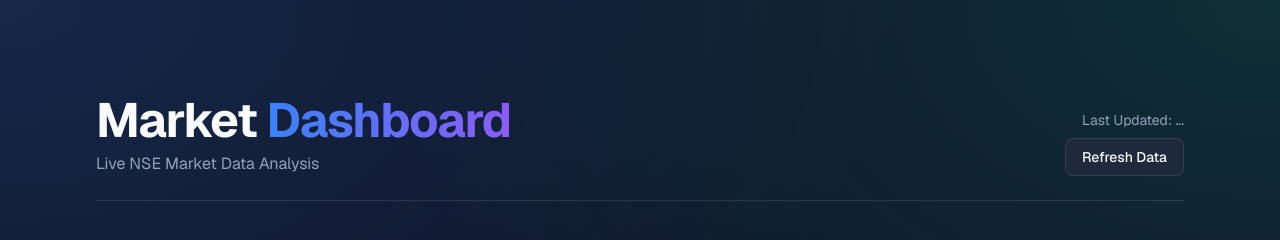
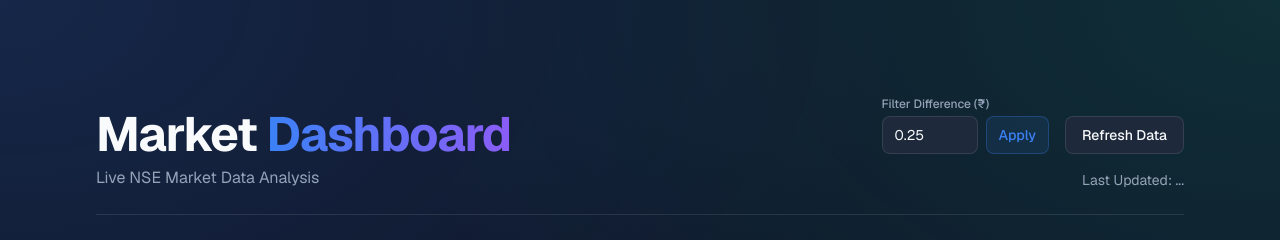
Before and after one commit to anshere0/trading-strategy-interface-, a Next.js app in the folder trading-dashboard/: page / in a window 1280 px wide. Shown: the top 240 px of the page. Built offline with nearby package versions, Linux system fonts and the light colour scheme; no server answers.

Commit message:
feat: add threshold setting for filtering stocks

```diff
--- a/trading-dashboard/src/app/api/market/route.ts
+++ b/trading-dashboard/src/app/api/market/route.ts
@@ -2,7 +2,11 @@
 
 export const dynamic = 'force-dynamic'; // Prevent static caching
 
-export async function GET() {
+export async function GET(request: Request) {
+  const { searchParams } = new URL(request.url);
+  const thresholdParam = searchParams.get('threshold');
+  const threshold = thresholdParam ? parseFloat(thresholdParam) : 0.25;
+
   const url1 = "https://www.nseindia.com/api/live-analysis-variations?index=loosers";
   const url2 = "https://www.nseindia.com/api/live-analysis-variations?index=gainers";
   const preOpenUrl = "https://www.nseindia.com/api/market-data-pre-open?key=FO";
@@ -33,7 +37,7 @@
     // Process Losers
     const losersList = losersData?.FOSec?.data || [];
     const topLosers = losersList
-      .filter((item: any) => (item.high_price - item.open_price) < 0.25)
+      .filter((item: any) => (item.high_price - item.open_price) < threshold)
       .slice(0, 15)
       .map((item: any) => ({
         symbol: item.symbol,
@@ -50,7 +54,7 @@
     // Process Gainers
     const gainersList = gainersData?.FOSec?.data || [];
     const topGainers = gainersList
-      .filter((item: any) => (item.open_price - item.low_price) < 0.25)
+      .filter((item: any) => (item.open_price - item.low_price) < threshold)
       .slice(0, 15)
       .map((item: any) => ({
         symbol: item.symbol,
--- a/trading-dashboard/src/app/page.tsx
+++ b/trading-dashboard/src/app/page.tsx
@@ -29,12 +29,14 @@
   const [loading, setLoading] = useState<boolean>(true);
   const [error, setError] = useState<string | null>(null);
   const [lastRefreshed, setLastRefreshed] = useState<string>('');
+  const [threshold, setThreshold] = useState<number>(0.25);
+  const [thresholdInput, setThresholdInput] = useState<string>('0.25');
 
   const fetchMarketData = useCallback(async () => {
     try {
       setLoading(true);
       setError(null);
-      const res = await fetch('/api/market');
+      const res = await fetch(`/api/market?threshold=${threshold}`);
       if (!res.ok) throw new Error(`HTTP error! status: ${res.status}`);
       const json: MarketData = await res.json();
 
@@ -47,7 +49,7 @@
     } finally {
       setLoading(false);
     }
-  }, []);
+  }, [threshold]);
 
   useEffect(() => {
     // Initial fetch
@@ -68,16 +70,37 @@
           <p className="text-[var(--text-secondary)]">Live NSE Market Data Analysis</p>
         </div>
         <div className="text-right flex flex-col items-end">
-          <p className="text-sm text-[var(--text-secondary)] mb-2">
+          <div className="flex gap-4 items-end justify-end mb-4">
+            <div className="flex flex-col items-start gap-1">
+              <label className="text-xs text-[var(--text-secondary)] font-medium">Filter Difference (₹)</label>
+              <div className="flex gap-2">
+                <input
+                  type="number"
+                  step="0.05"
+                  value={thresholdInput}
+                  onChange={(e) => setThresholdInput(e.target.value)}
+                  className="bg-[var(--bg-secondary)] border border-[var(--border-color)] rounded-lg px-3 py-2 text-sm w-24 focus:outline-none focus:border-[var(--accent-blue)]"
+                />
+                <button
+                  onClick={() => setThreshold(parseFloat(thresholdInput) || 0.25)}
+                  className="px-3 py-2 bg-[var(--accent-blue)]/10 text-[var(--accent-blue)] border border-[var(--accent-blue)]/30 rounded-lg hover:bg-[var(--accent-blue)]/20 transition-colors text-sm font-medium"
+                >
+                  Apply
+                </button>
+              </div>
+            </div>
+
+            <button
+              onClick={fetchMarketData}
+              disabled={loading}
+              className="px-4 py-2 bg-[var(--bg-secondary)] hover:bg-[#334155] border border-[var(--border-color)] rounded-lg transition-colors text-sm font-medium disabled:opacity-50 h-[38px]"
+            >
+              {loading ? 'Refreshing...' : 'Refresh Data'}
+            </button>
+          </div>
+          <p className="text-sm text-[var(--text-secondary)]">
             Last Updated: {lastRefreshed || '...'}
           </p>
-          <button
-            onClick={fetchMarketData}
-            disabled={loading}
-            className="px-4 py-2 bg-[var(--bg-secondary)] hover:bg-[#334155] border border-[var(--border-color)] rounded-lg transition-colors text-sm font-medium disabled:opacity-50"
-          >
-            {loading ? 'Refreshing...' : 'Refresh Data'}
-          </button>
         </div>
       </header>
 
```
